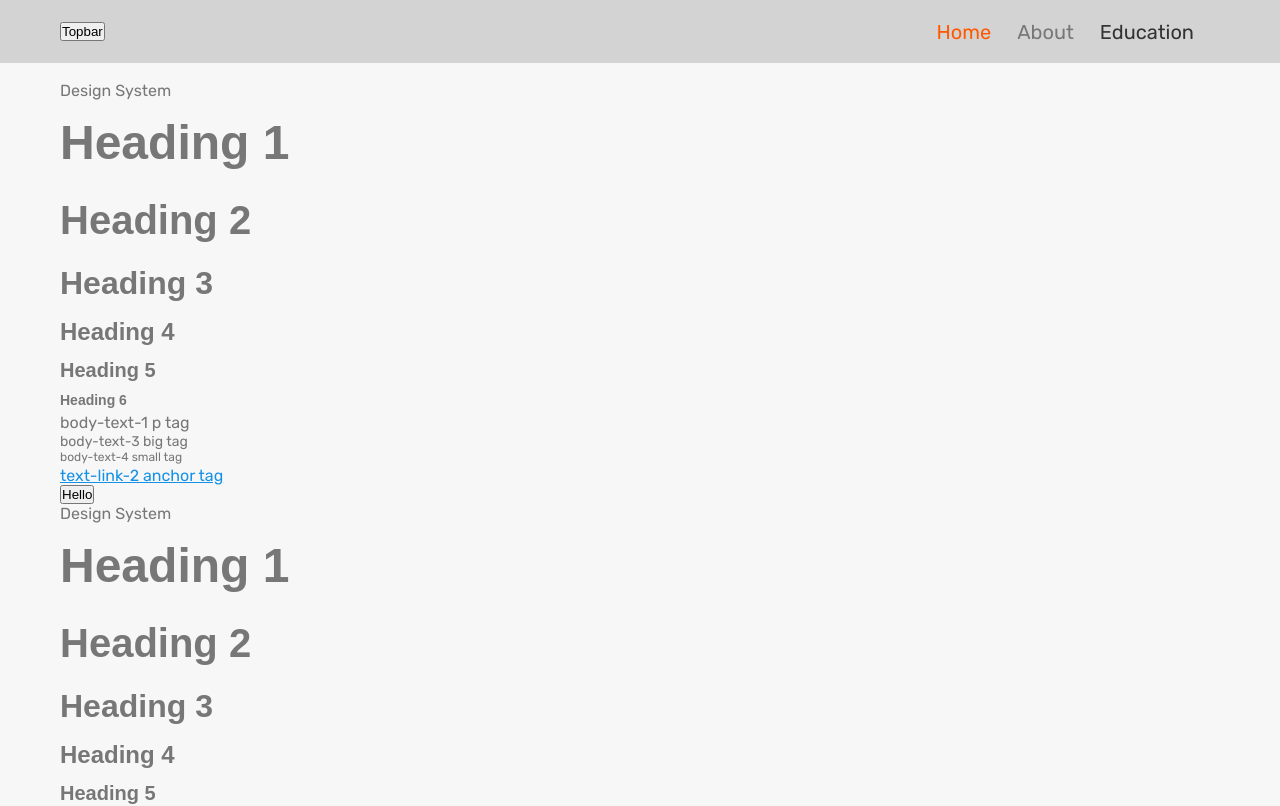
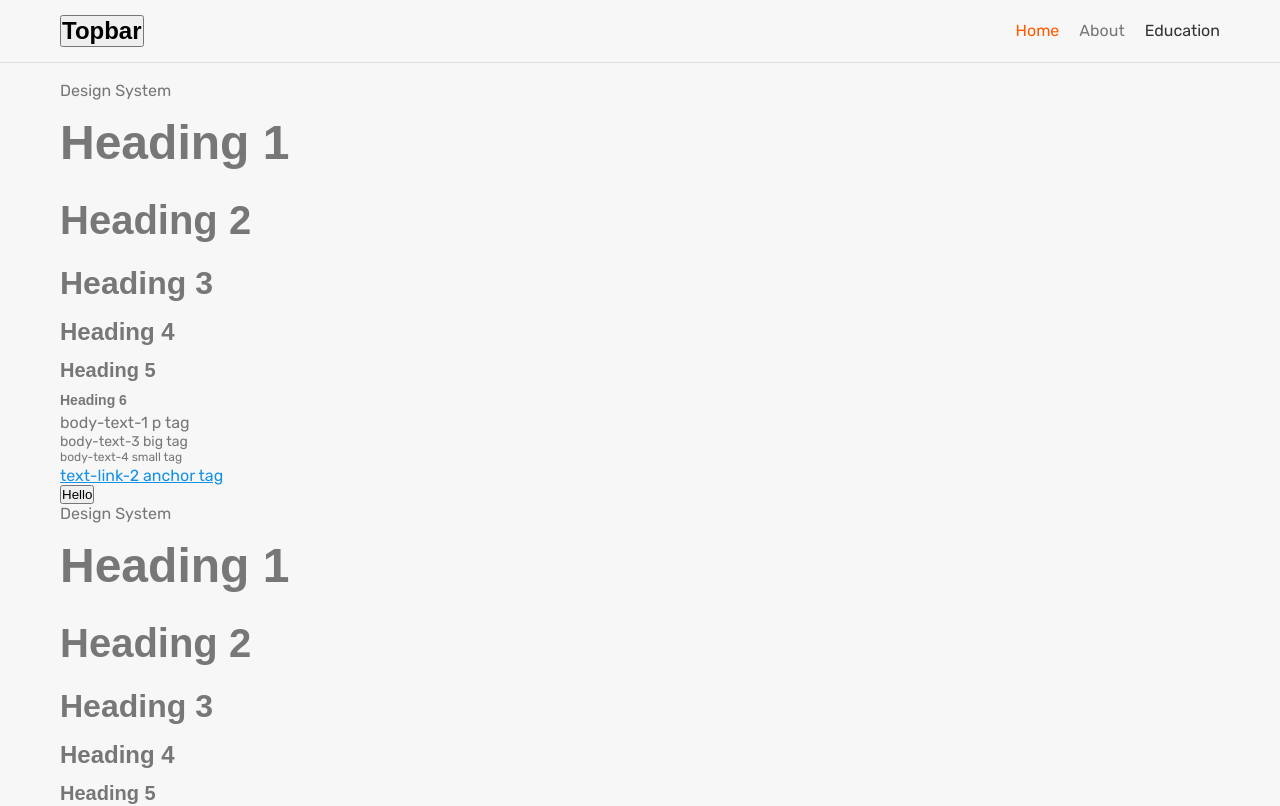
Before and after one commit to manoharn725/portfolio, a React (Create React App) app: page / in a window 1280 px wide. Shown: the top 806 px of the page. Built offline with nearby package versions, Linux system fonts and the light colour scheme; a web font is replaced by a local one.

Commit message:
topbar css correction

```diff
--- a/src/components/Topbar/index.scss
+++ b/src/components/Topbar/index.scss
@@ -1,7 +1,9 @@
 @import "../../styles/main.scss";
 
 .container.topbar__container {
-  background-color: lightgray;
+  background-color: hsla(0,0%,97%,.82);
+  backdrop-filter: blur(5px);
+  border-bottom: 1px solid rgba(107,124,147,.2);
   display: flex;
   flex-direction: row;
   justify-content: space-between;
@@ -13,21 +15,20 @@
   top: 0;
   left: 0;
 }
+.topbar__left{
+  font-size: $font-size-5;
+  font-weight: $font-weight-bold;
+}
 .topbar__right {
   display: flex;
   align-items: center;
+  gap: 2rem;
 }
-//correct later
+
 .topbar__nav {
-  font-size: $font-size-4;
-  width: auto;
-  word-break: keep-all;
-  margin-right: 26px;
   cursor: pointer;
   transition: all 0.3s ease-in-out;
-  position: relative;
 }
-
 .topbar__nav--disabled {
   color: $color-grey-dark-2;
   pointer-events: none;
```
